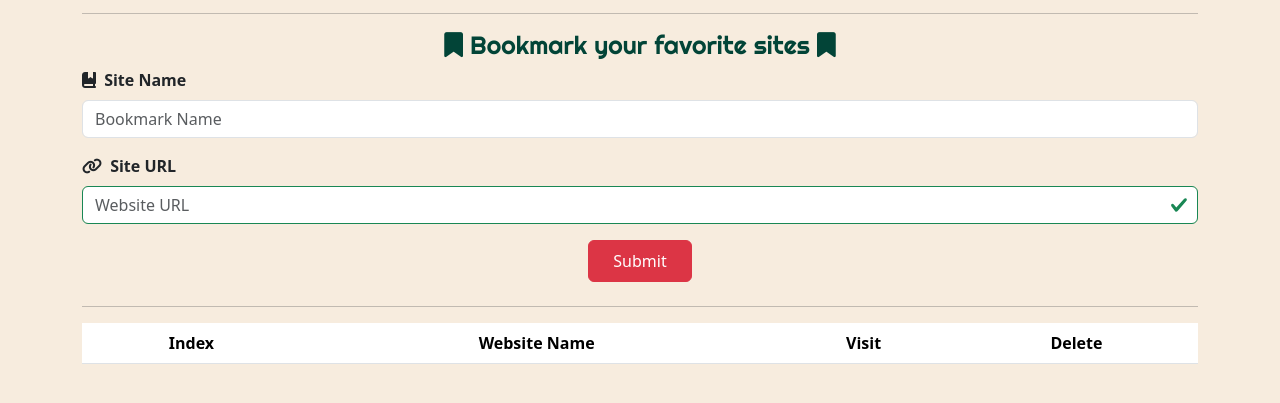
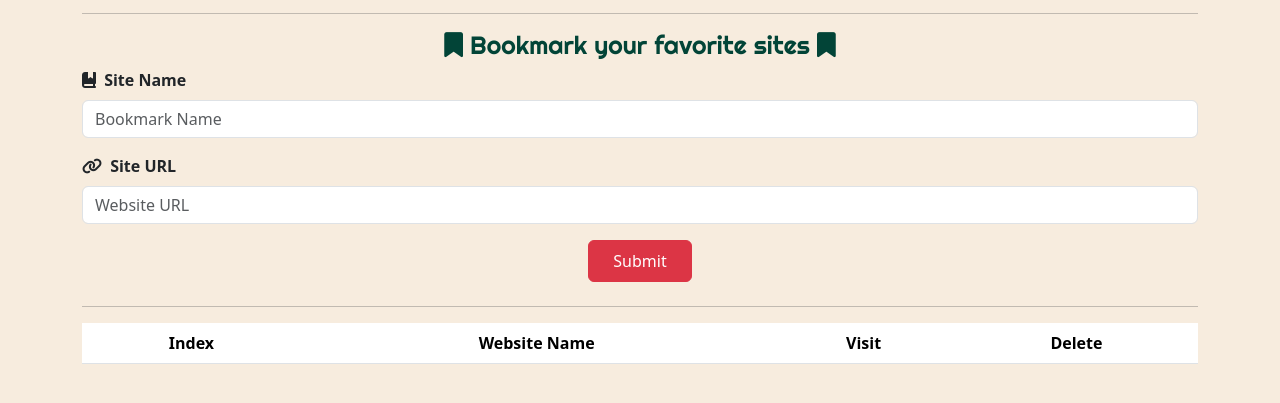
Before and after one commit to Nisreen24/Bookmark, a plain HTML site: page index.html in a window 1280 px wide. Shown: the part 159-562 px from the top of the page. Drawn offline with Linux system fonts and the light colour scheme.

Commit message:
Second commit

```diff
--- a/index.html
+++ b/index.html
@@ -36,7 +36,7 @@
                 <div class="mb-3">
                     <label for="urlName" class="form-label fw-bold"><i class="fa-solid fa-link me-1"></i> Site
                         URL</label>
-                    <input oninput="isValidUrl()" type="text" class="form-control is-valid" id="urlName" placeholder="Website URL">
+                    <input oninput="isValidUrl()" type="text" class="form-control" id="urlName" placeholder="Website URL">
                 </div>
 
                 <div class="main-btn text-center mb-4">
```
